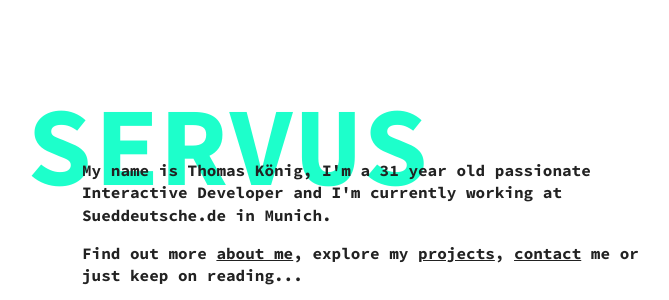
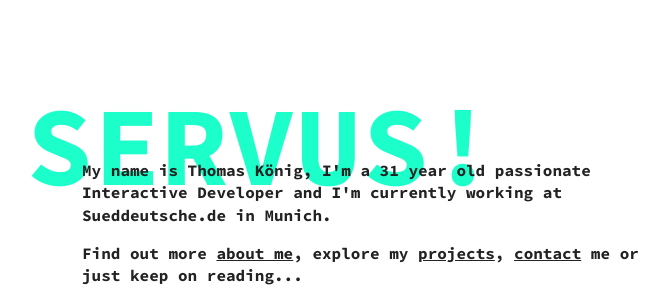
Before and after one commit to Vispercept/portfolio, a Jekyll site: the page built from index.html, in a window 1280 px wide and 900 px high. Shown: the part 232-532 px from the top of the window, without its empty margins (258-927 px from the left). Built offline with Jekyll 4.4.1, drawn with Linux system fonts in a browser that asks for light colours.

Commit message:
Updated 'index.html' via CloudCannon

```diff
--- a/index.html
+++ b/index.html
@@ -5,7 +5,7 @@ layout: default
 <main class="section section--intro" id="#">
   <div class="section__inner">
     <div class="section__header section__header--1">
-      <h1 class="editable">Servus</h1>
+      <h1 class="editable">Servus!</h1>
     </div>
     <div class="section__content">
       <p class="section__paragraph editable">My name is Thomas K&ouml;nig, I'm a 31 year old passionate Interactive Developer and I'm currently working at Sueddeutsche.de in Munich.</p>
```
